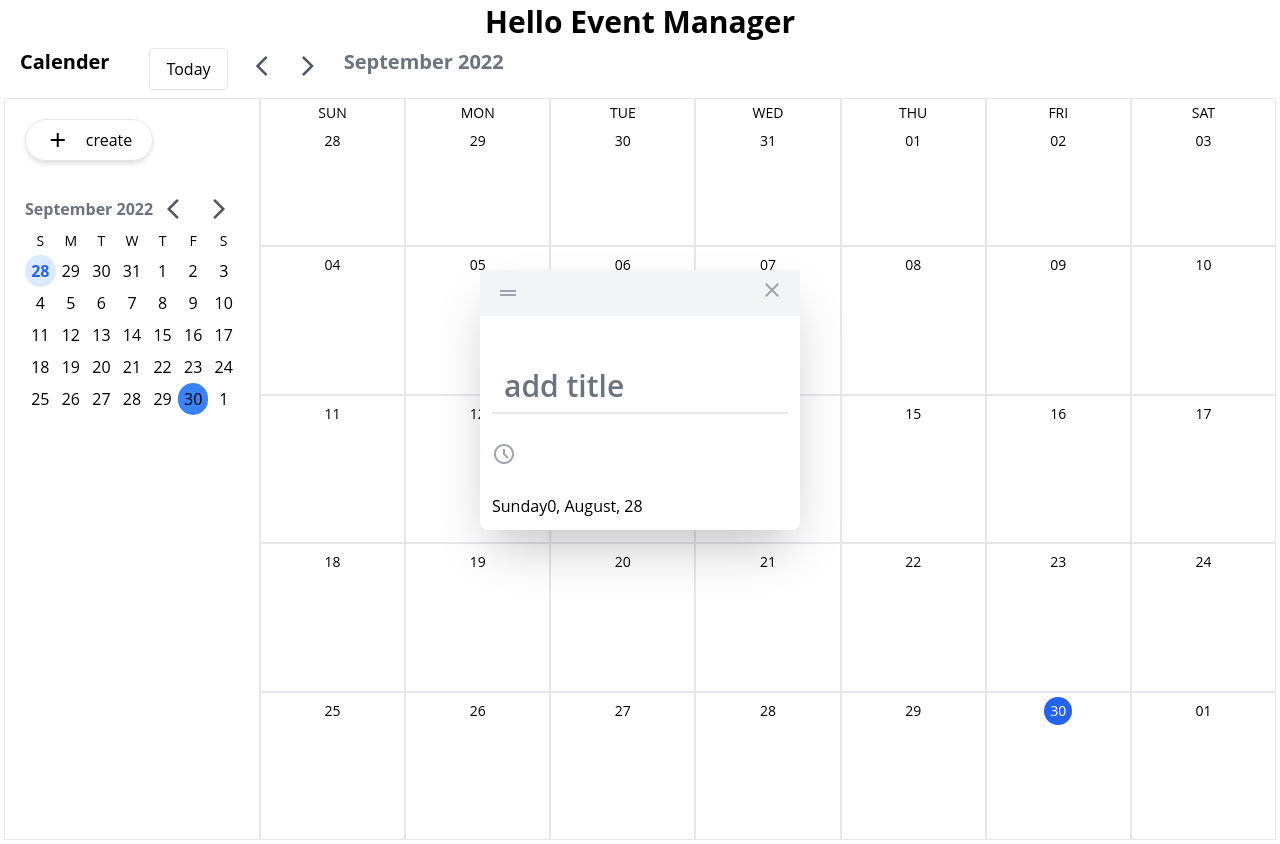
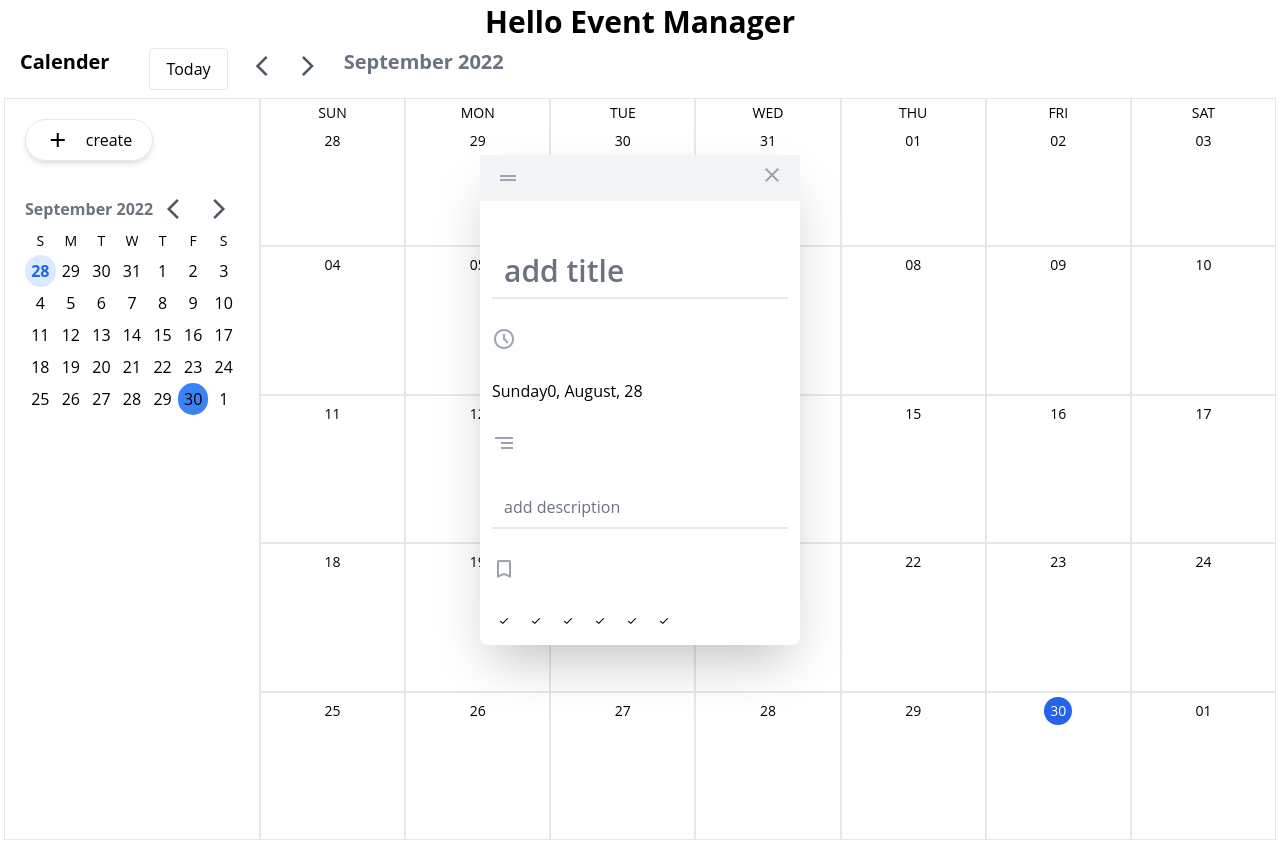
Before and after one commit to johirhaquedipok/event-calender, a React (Create React App) app: page / in a window 1280 px wide. Both pictures are taken after a click on the element 332 px from the left and 202 px from the top of the page. Built offline with nearby package versions, Linux system fonts and the light colour scheme.

Commit message:
custom color for event

```diff
--- a/src/App.js
+++ b/src/App.js
@@ -1,6 +1,6 @@
 import { useContext, useEffect, useState } from "react";
 import CalenderHeader from "./components/calender-header";
-import EventModal from "./components/eventModal";
+import EventModal from "./components/event-modal";
 import Month from "./components/month";
 import Sidebar from "./components/sidebar";
 import GlobalContext from "./context/global-context";
--- a/src/components/eventModal.js
+++ b/src/components/event-modal.js
@@ -1,9 +1,10 @@
 import React, { useContext, useState } from "react";
 import GlobalContext from "../context/global-context";
-
+const labelsClass = ["indigo", "gray", "green", "bule", "red", "purple"];
 const EventModal = () => {
   const [title, setTitle] = useState("");
   const { setShowEventModal, daySelected } = useContext(GlobalContext);
+  const [description, setDescription] = useState("");
 
   return (
     <div className="h-screen w-full fixed left-0 top-0 flex justify-center items-center">
@@ -19,7 +20,7 @@
           </button>
         </header>
         <div className="p-3">
-          <div className="grid gap-y-7 grid-cols-1/5 items-end">
+          <div className="grid gap-y-7 grid-cols-5/1 items-end">
             <div></div>
             <input
               required
@@ -34,6 +35,34 @@
               schedule
             </span>
             <p>{daySelected.format("ddddd, MMMM, DD")}</p>
+
+            <span className="material-symbols-outlined text-gray-400">
+              segment
+            </span>
+            <input
+              required
+              className="pt-3 border-0 text-gray-600  pb-2 w-full border-b-2 border-gray-200 focus:outline-none focus:ring:0 focus:border-blue-500"
+              type="text"
+              name="description"
+              placeholder="add description"
+              value={description}
+              onChange={(e) => setDescription(e.target.value)}
+            />
+            <span className="material-symbols-outlined text-gray-400">
+              bookmark_border
+            </span>
+            <div className="flex gap-x-2">
+              {labelsClass.map((lblcls, i) => (
+                <span
+                  key={i}
+                  className={`bg-${lblcls}-500 w-6 h-6 rounded-full grid place-items-center`}
+                >
+                  <span className="material-symbols-outlined text-black text-sm">
+                    check
+                  </span>
+                </span>
+              ))}
+            </div>
           </div>
         </div>
       </form>
```
